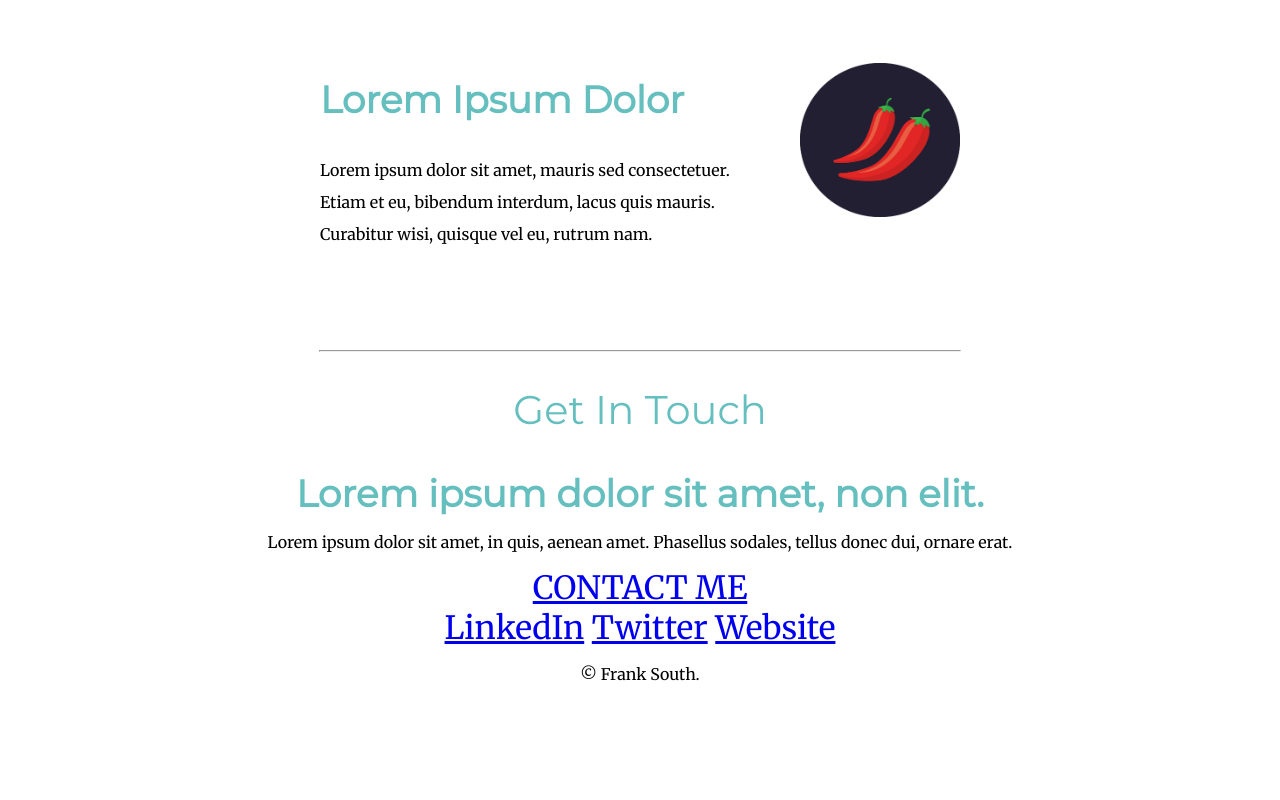
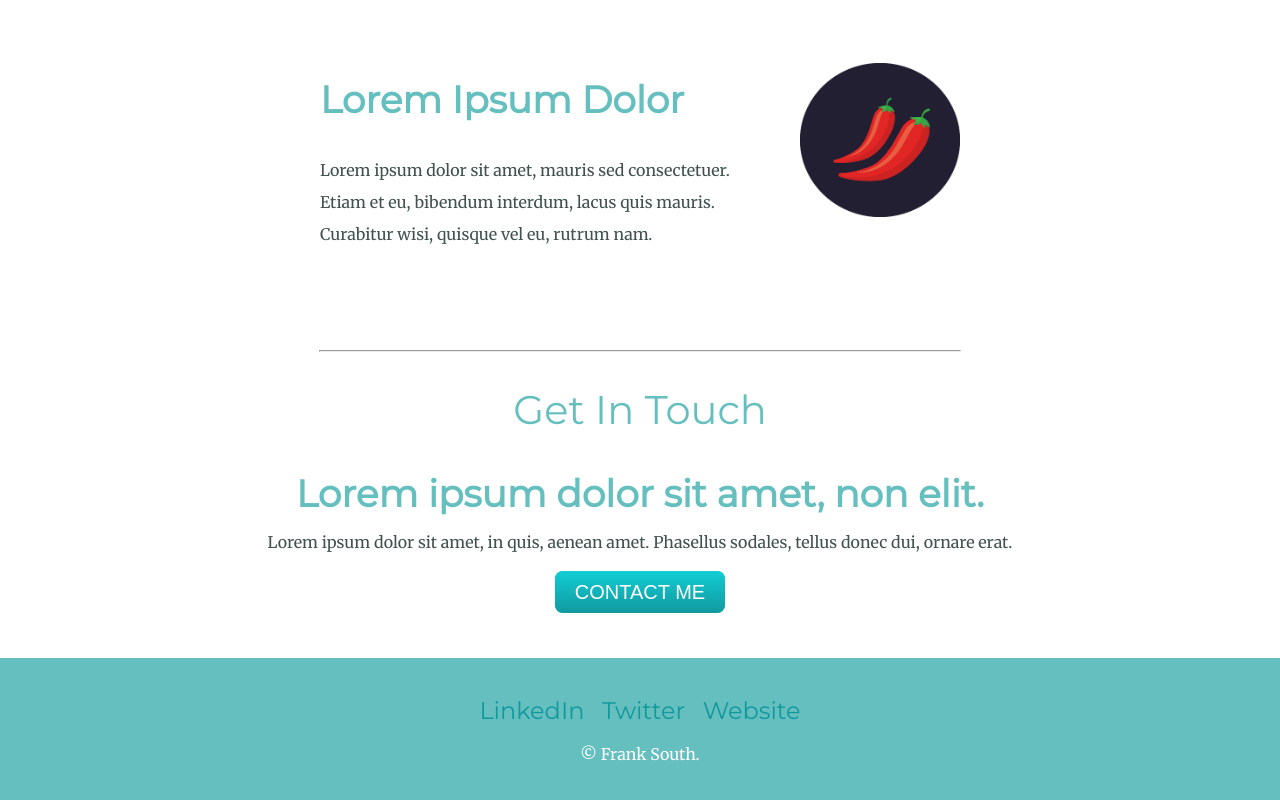
Before and after one commit to southf09/mySite, a plain HTML site: page index.html in a window 1280 px wide. Shown: the part 1411-2211 px from the top of the page. Before the commit the page ends 2111 px from the top, so only its background shows below. Drawn offline with Linux system fonts and the light colour scheme.

Commit message:
Styled the bottom container, containing contact links.

```diff
--- a/CSS/styles.css
+++ b/CSS/styles.css
@@ -1,4 +1,5 @@
 body {
+  color: #40514e;
   margin: 0 auto;
   text-align: center;
   font-family: "Merriweather", serif;
@@ -40,15 +41,34 @@ p {
   padding-top: 100px;
 }
 
-/* .middle-container {
+.bottom-container {
+  width: 100%;
+  background-color: #66bfbf;
+  margin-top: 50px;
+  padding: 30px 0;
 }
 
-.bottom-container {
-} */
+.bottom-container a {
+  text-decoration: none;
+  font-size: 1.5rem;
+  color: #11999e;
+  margin: 0 5px;
+  font-family: "Montserrat", sans-serif;
+}
+
+a:hover {
+  color: white;
+}
+
+.bottom-container p {
+  color: white;
+  font-size: 1rem;
+}
 
 hr {
   width: 50%;
 }
+
 .bottom-cloud {
   position: absolute;
   left: 300px;
@@ -83,3 +103,30 @@ hr {
   float: right;
   margin-left: 30px;
 }
+
+.btn {
+  background: #11cdd4;
+  background-image: -webkit-linear-gradient(top, #11cdd4, #11999e);
+  background-image: -moz-linear-gradient(top, #11cdd4, #11999e);
+  background-image: -ms-linear-gradient(top, #11cdd4, #11999e);
+  background-image: -o-linear-gradient(top, #11cdd4, #11999e);
+  background-image: linear-gradient(to bottom, #11cdd4, #11999e);
+  -webkit-border-radius: 8;
+  -moz-border-radius: 8;
+  border-radius: 8px;
+  font-family: Arial;
+  color: #ffffff;
+  font-size: 20px;
+  padding: 10px 20px 10px 20px;
+  text-decoration: none;
+}
+
+.btn:hover {
+  background: #30e3cb;
+  background-image: -webkit-linear-gradient(top, #30e3cb, #2bc4ad);
+  background-image: -moz-linear-gradient(top, #30e3cb, #2bc4ad);
+  background-image: -ms-linear-gradient(top, #30e3cb, #2bc4ad);
+  background-image: -o-linear-gradient(top, #30e3cb, #2bc4ad);
+  background-image: linear-gradient(to bottom, #30e3cb, #2bc4ad);
+  text-decoration: none;
+}
```
